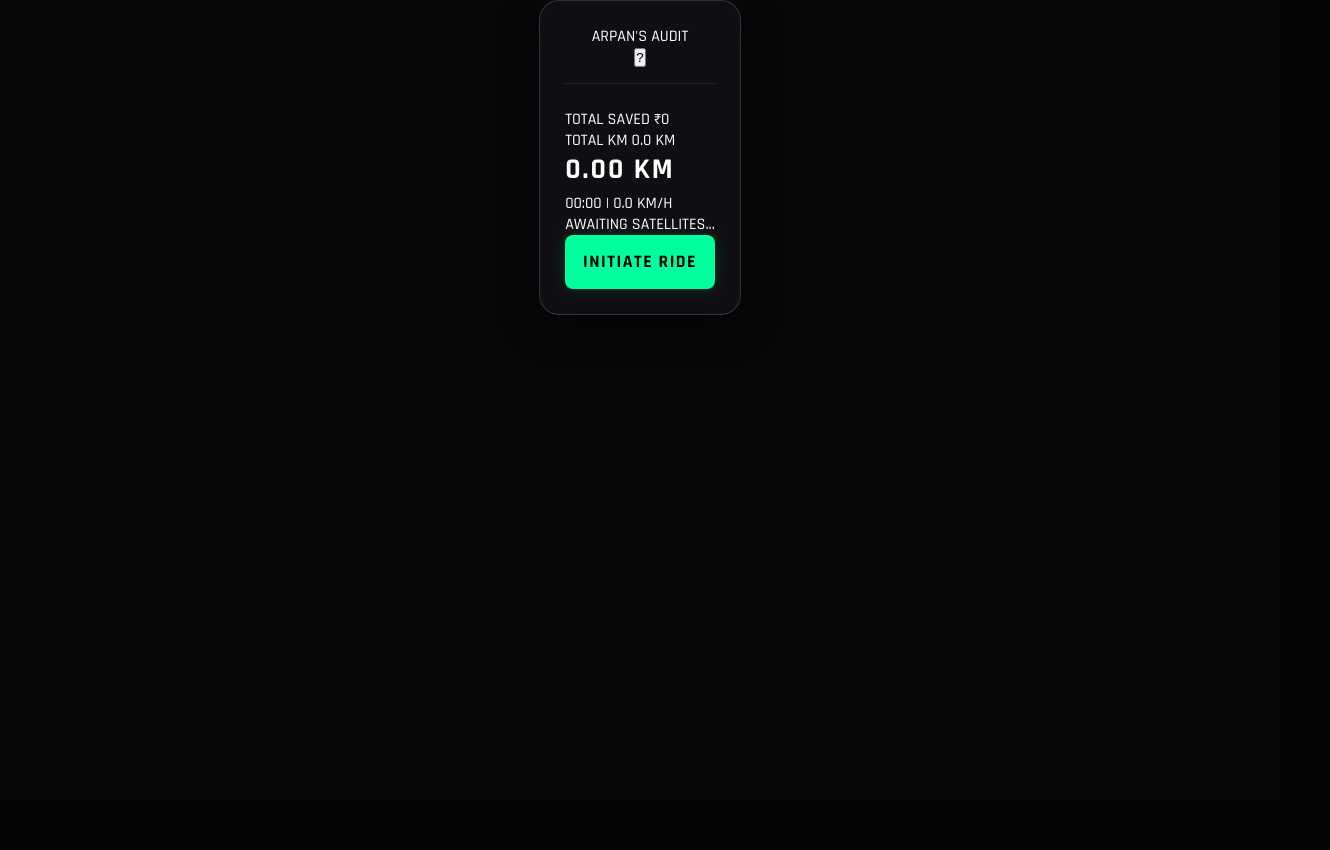
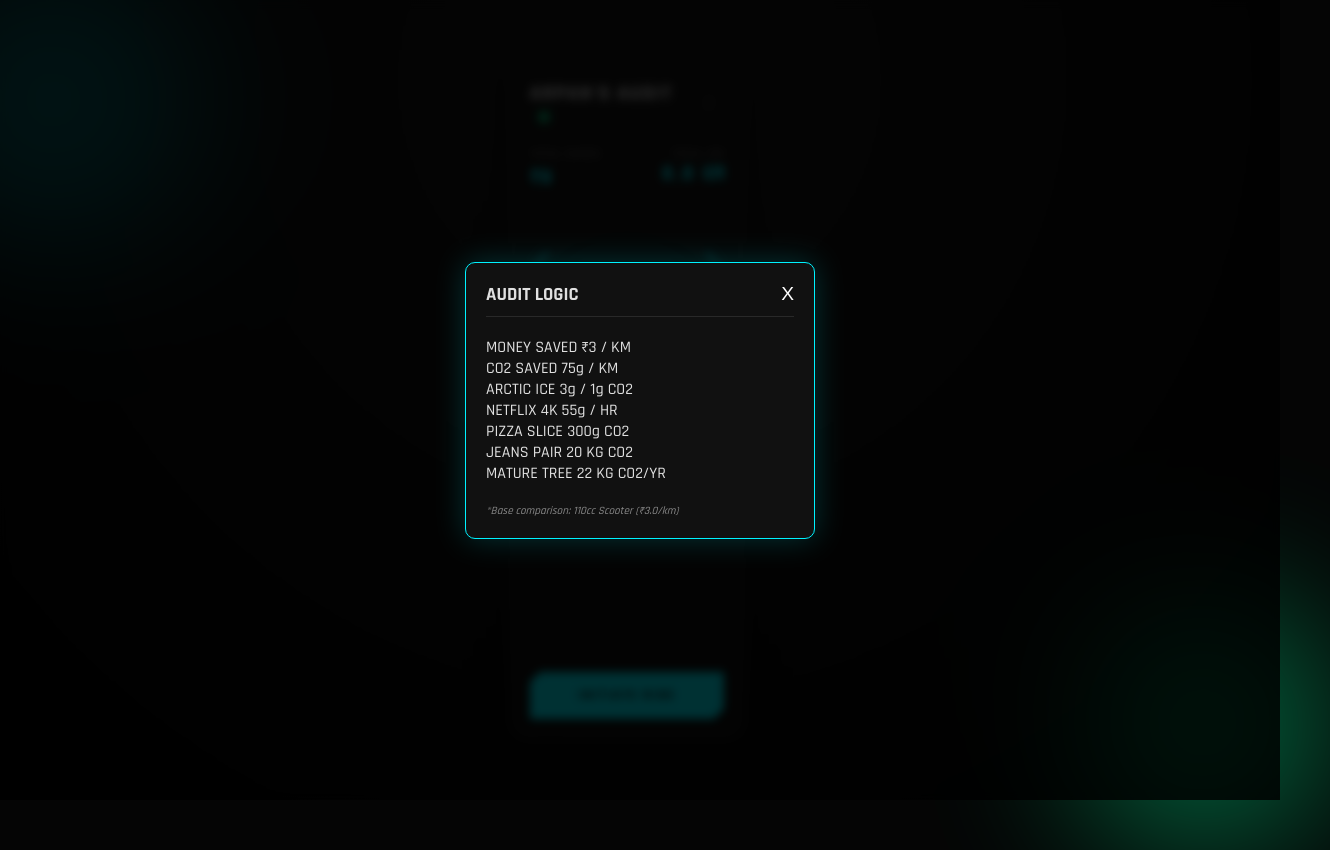
Before and after one commit to Arpanmondalz/commute-audit, a plain HTML site: page index.html in a window 1280 px wide. Shown: the whole page, 1330 px wide, since content can reach past the window. Before the commit the page ends 800 px from the top, so only its background shows below. Drawn offline with nearby package versions, Linux system fonts and the light colour scheme.

Commit message:
Added styles for new lifetime stats

```diff
--- a/style.css
+++ b/style.css
@@ -1,377 +1,400 @@
 :root {
-    --glass-bg: rgba(20, 20, 25, 0.65); /* Slightly more transparent to see shapes */
-    --glass-border: rgba(255, 255, 255, 0.15);
-    --text-main: #ffffff;
-    --text-dim: #888888;
+    --bg-dark: #050505;
+    --glass-border: rgba(255, 255, 255, 0.1);
+    --glass-bg: rgba(20, 20, 20, 0.6);
     --accent-cyan: #00f3ff;
     --accent-green: #00ff9d;
     --accent-red: #ff2a6d;
-    --accent-gold: #ffd700;
-    --font-head: 'Rajdhani', sans-serif;
+    --text-main: #e0e0e0;
+    --text-dim: #888;
+
+    --font-header: 'Rajdhani', sans-serif;
     --font-mono: 'Share Tech Mono', monospace;
 }
 
-* { box-sizing: border-box; margin: 0; padding: 0; }
+* {
+    box-sizing: border-box;
+    margin: 0;
+    padding: 0;
+    user-select: none;
+    -webkit-tap-highlight-color: transparent;
+}
 
 body {
-    background: #050505;
-    font-family: var(--font-head);
+    background-color: var(--bg-dark);
     color: var(--text-main);
-    min-height: 100vh;
+    font-family: var(--font-header);
+    height: 100vh;
+    overflow: hidden;
     display: flex;
     justify-content: center;
-    align-items: flex-start; /* Aligns to top for scrolling */
+    align-items: center;
 }
 
-/* --- BACKGROUND SHAPES (STATIC) --- */
+/* --- BACKGROUND --- */
 .bg-layer {
-    position: fixed;
-    top: 0; left: 0;
-    width: 100%;
-    height: 100%;
-    z-index: -1;
-    background: #08080a;
-    overflow: hidden;
+    position: absolute;
+    top: 0; left: 0; width: 100%; height: 100%;
+    background: radial-gradient(circle at 50% 10%, #1a1a1a, #000000);
+    z-index: -2;
 }
 
 .cyber-shape {
     position: absolute;
     border-radius: 50%;
+    filter: blur(80px);
+    opacity: 0.4;
+    z-index: -1;
 }
 
-.circle-1 {
-    width: 300px;
-    height: 300px;
-    top: -50px;
-    right: -50px;
-    background: radial-gradient(circle, rgba(0, 243, 255, 0.35) 0%, transparent 70%);
+.shape-1 {
+    width: 300px; height: 300px;
+    background: var(--accent-cyan);
+    top: -50px; left: -100px;
 }
 
-.circle-2 {
-    width: 250px;
-    height: 250px;
-    bottom: 10%;
-    left: -80px;
-    background: radial-gradient(circle, rgba(0, 255, 157, 0.35) 0%, transparent 70%);
+.shape-2 {
+    width: 250px; height: 250px;
+    background: var(--accent-green);
+    bottom: -50px; right: -50px;
 }
 
-.glow-orb {
-    width: 150px;
-    height: 150px;
-    top: 40%;
-    left: 60%;
-    background: radial-gradient(circle, rgba(255, 42, 109, 0.3) 0%, transparent 60%);
-    filter: blur(20px);
-}
-
-/* --- SCROLLABLE WRAPPER --- */
-.glass-wrapper {
-    width: 100%;
-    min-height: 100vh;
-    padding: 20px;
-    display: flex;
-    justify-content: center;
-    align-items: center; /* Center vertically if content is short */
-    box-sizing: border-box;
-}
-
-/* --- MAIN GLASS CONTAINER --- */
+/* --- CONTAINER --- */
 .glass-container {
-    width: 100%;
+    width: 90%;
     max-width: 400px;
-    /* Removed fixed height to allow scrolling */
+    height: 85vh;
     background: var(--glass-bg);
-    backdrop-filter: blur(15px); /* Strong blur for the shapes */
+    backdrop-filter: blur(15px);
     -webkit-backdrop-filter: blur(15px);
     border: 1px solid var(--glass-border);
     border-radius: 20px;
-    padding: 25px;
+    padding: 20px;
     display: flex;
     flex-direction: column;
-    box-shadow: 0 10px 40px rgba(0,0,0,0.6);
-    margin: auto 0; /* Centers it if page is tall */
+    box-shadow: 0 0 30px rgba(0,0,0,0.5);
+    position: relative;
 }
 
+/* --- HEADER --- */
 header {
-    text-align: center;
-    margin-bottom: 25px;
-    border-bottom: 1px solid rgba(255,255,255,0.1);
-    padding-bottom: 15px;
+    display: flex;
+    justify-content: space-between;
+    align-items: center;
+    margin-bottom: 20px;
 }
 
-h1 {
-    font-size: 1.8rem;
+.logo-text {
+    font-weight: 700;
+    font-size: 1.2rem;
     letter-spacing: 2px;
-    margin-bottom: 5px;
-    text-transform: uppercase;
+    text-shadow: 0 0 10px rgba(255, 255, 255, 0.3);
 }
 
-.sub-status {
-    font-family: var(--font-mono);
-    color: var(--accent-cyan);
-    font-size: 0.85rem;
+.status-indicator {
+    width: 8px; height: 8px;
+    background: var(--accent-green);
+    border-radius: 50%;
+    box-shadow: 0 0 10px var(--accent-green);
+    display: inline-block;
+    margin-left: 10px;
 }
 
-/* Hero Metric */
-.hero-metric {
-    text-align: center;
-    margin-bottom: 25px;
-    padding: 20px 10px;
-    background: rgba(0, 255, 157, 0.05);
-    border: 1px solid rgba(0, 255, 157, 0.15);
-    border-radius: 12px;
-    box-shadow: 0 0 20px rgba(0, 255, 157, 0.05);
+.icon-btn {
+    background: none;
+    border: 1px solid var(--glass-border);
+    color: var(--text-dim);
+    width: 30px; height: 30px;
+    border-radius: 50%;
+    font-family: var(--font-mono);
+    cursor: pointer;
 }
 
-.hero-metric .currency {
-    font-size: 2rem;
-    color: var(--accent-green);
-    vertical-align: top;
-    margin-right: 5px;
+/* --- PANELS --- */
+.panel {
+    flex: 1;
+    display: flex;
+    flex-direction: column;
+    align-items: center;
+    justify-content: center; /* Centering adjusted */
+    transition: opacity 0.3s ease;
 }
 
-#money-saved {
-    font-family: var(--font-mono);
-    font-size: 3.2rem;
-    color: var(--accent-green);
-    font-weight: bold;
-    text-shadow: 0 0 12px rgba(0, 255, 157, 0.25);
+.panel.hidden {
+    display: none;
 }
 
-.hero-label {
-    font-size: 0.8rem;
-    color: var(--text-dim);
-    letter-spacing: 2px;
-    margin-top: 8px;
-    text-transform: uppercase;
+/* --- NEW LIFETIME HEADER --- */
+.lifetime-header {
+    display: flex;
+    justify-content: space-between;
+    width: 100%;
+    margin-bottom: 20px; /* Space between lifetime stats and ring */
+    padding-bottom: 10px;
+    border-bottom: 1px solid rgba(255, 255, 255, 0.1);
 }
 
-/* Ride Metrics */
-.metric-big {
-    text-align: center;
-    font-size: 4.5rem;
-    font-family: var(--font-mono);
-    margin: 10px 0 20px 0;
-    text-shadow: 0 0 15px rgba(0, 243, 255, 0.2);
-    color: #fff;
+.stat-box.mini {
+    background: transparent;
+    border: none;
+    padding: 0;
+    text-align: left;
+    display: flex;
+    flex-direction: column;
 }
 
-.metric-big .unit {
-    font-size: 1rem;
-    display: block;
-    color: var(--text-dim);
-    margin-top: -10px;
+.stat-box.mini:last-child {
+    text-align: right;
+    align-items: flex-end;
 }
 
-.metric-row {
-    display: flex;
-    justify-content: space-between;
-    margin-bottom: 30px;
+.stat-box.mini .label {
+    font-size: 0.7rem;
+    color: var(--text-dim);
+    letter-spacing: 1px;
+    font-family: var(--font-header);
+    margin-bottom: 2px;
 }
 
-.metric-box {
-    text-align: center;
-    width: 48%;
-    background: rgba(255,255,255,0.03);
-    padding: 12px;
-    border-radius: 10px;
-    border: 1px solid rgba(255,255,255,0.05);
+.stat-box.mini .value {
+    font-size: 1.2rem;
+    color: var(--accent-cyan);
+    font-family: var(--font-mono);
+    font-weight: 700;
+    text-shadow: 0 0 5px rgba(0, 243, 255, 0.3);
 }
 
-.metric-box .label {
-    display: block;
-    font-size: 0.7rem;
-    color: var(--text-dim);
-    margin-bottom: 5px;
-    letter-spacing: 1px;
+/* --- HUD RING --- */
+.hud-ring {
+    width: 220px; height: 220px;
+    border: 2px solid rgba(255,255,255,0.05);
+    border-radius: 50%;
+    display: flex;
+    justify-content: center;
+    align-items: center;
+    position: relative;
+    margin-bottom: 30px;
+    background: radial-gradient(circle, rgba(0,243,255,0.05) 0%, rgba(0,0,0,0) 70%);
 }
 
-.metric-box .value {
-    font-family: var(--font-mono);
-    font-size: 1.3rem;
-    color: var(--accent-green);
+.hud-ring::before {
+    content: '';
+    position: absolute;
+    top: -5px; left: -5px; right: -5px; bottom: -5px;
+    border-radius: 50%;
+    border: 2px solid transparent;
+    border-top-color: var(--accent-cyan);
+    border-bottom-color: var(--accent-cyan);
+    animation: spin 4s linear infinite;
 }
 
-/* Buttons */
+@keyframes spin { 100% { transform: rotate(360deg); } }
+
+.ring-content {
+    text-align: center;
+}
+
+#dist-display {
+    font-family: var(--font-mono);
+    font-size: 2.5rem;
+    color: #fff;
+    text-shadow: 0 0 15px var(--accent-cyan);
+}
+
+.sub-stats {
+    font-family: var(--font-mono);
+    color: var(--text-dim);
+    font-size: 1rem;
+    margin-top: 5px;
+}
+
+.unit { font-size: 0.7rem; }
+
+/* --- BUTTONS --- */
 .cyber-btn {
     width: 100%;
-    padding: 16px;
-    font-size: 1.1rem;
-    font-family: var(--font-head);
+    padding: 15px;
+    border: none;
+    font-family: var(--font-header);
     font-weight: 700;
-    border: none;
-    border-radius: 8px;
+    letter-spacing: 2px;
     cursor: pointer;
-    text-transform: uppercase;
-    letter-spacing: 1.5px;
-    transition: transform 0.1s, box-shadow 0.2s;
+    clip-path: polygon(10px 0, 100% 0, 100% calc(100% - 10px), calc(100% - 10px) 100%, 0 100%, 0 10px);
+    transition: all 0.2s;
+    margin-top: auto; /* Pushes button to bottom */
 }
 
-.cyber-btn:active { transform: scale(0.98); }
-
 .cyber-btn.start {
-    background: var(--accent-green);
+    background: var(--accent-cyan);
     color: #000;
-    box-shadow: 0 0 15px rgba(0,255,157,0.15);
+    box-shadow: 0 0 20px rgba(0, 243, 255, 0.2);
 }
 
 .cyber-btn.stop {
     background: var(--accent-red);
     color: #fff;
-    box-shadow: 0 0 15px rgba(255,42,109,0.2);
+    box-shadow: 0 0 20px rgba(255, 42, 109, 0.4);
+    animation: pulse 2s infinite;
 }
 
-.cyber-btn.reset {
-    background: rgba(255,255,255,0.08);
-    color: var(--text-main);
-    border: 1px solid var(--glass-border);
-    margin-top: 15px;
-    font-size: 0.9rem;
-    padding: 14px;
-}
-
-.cyber-btn.small {
-    padding: 12px;
-    font-size: 0.9rem;
-    background: var(--accent-cyan);
-    color: #000;
+.cyber-btn.secondary {
+    background: transparent;
+    border: 1px solid var(--text-dim);
+    color: var(--text-dim);
     margin-top: 20px;
 }
 
-/* Report View */
-.hidden { display: none !important; }
+@keyframes pulse {
+    0% { box-shadow: 0 0 0 0 rgba(255, 42, 109, 0.7); }
+    70% { box-shadow: 0 0 0 10px rgba(255, 42, 109, 0); }
+    100% { box-shadow: 0 0 0 0 rgba(255, 42, 109, 0); }
+}
 
-.report-header {
-    text-align: center;
-    color: var(--accent-cyan);
+.status-text {
+    font-family: var(--font-mono);
+    font-size: 0.8rem;
+    color: var(--text-dim);
     margin-bottom: 20px;
-    font-size: 1.3rem;
     letter-spacing: 1px;
 }
 
-.impact-grid {
+/* --- REPORT SCREEN --- */
+.hero-stat {
+    text-align: center;
+    margin: 20px 0;
+    padding: 20px;
+    background: rgba(0, 255, 157, 0.05);
+    border: 1px solid rgba(0, 255, 157, 0.2);
+    border-radius: 10px;
+    width: 100%;
+}
+
+.hero-val {
+    font-family: var(--font-mono);
+    font-size: 3rem;
+    color: var(--accent-green);
+    text-shadow: 0 0 15px rgba(0, 255, 157, 0.4);
+}
+
+.currency { font-size: 1.5rem; color: var(--accent-green); }
+.hero-label { font-size: 0.7rem; letter-spacing: 2px; margin-top: 5px; }
+
+.grid-stats {
     display: grid;
     grid-template-columns: 1fr 1fr;
-    gap: 12px;
-    margin-bottom: 25px;
+    gap: 10px;
+    width: 100%;
 }
 
-.card {
+.stat-card {
     background: rgba(255,255,255,0.03);
     padding: 15px;
-    border-radius: 12px;
+    border-radius: 8px;
     text-align: center;
-    border: 1px solid rgba(255,255,255,0.05);
-    transition: background 0.2s;
 }
 
-.card:hover { background: rgba(255,255,255,0.07); }
-
-.card .icon { font-size: 1.5rem; margin-bottom: 8px; display: block; }
-.card-val { font-size: 1.1rem; font-weight: bold; font-family: var(--font-mono); color: #fff; }
-.card-sub { font-size: 0.65rem; color: var(--text-dim); margin-top: 5px; text-transform: uppercase; }
-
-/* Lifetime Stats */
-.lifetime-stats {
-    background: rgba(0,0,0,0.3);
-    padding: 15px;
-    border-radius: 12px;
-    border: 1px solid rgba(255,255,255,0.05);
-    margin-bottom: 10px;
+.stat-card .val {
+    font-family: var(--font-mono);
+    font-size: 1.1rem;
+    margin: 5px 0;
 }
 
-.lifetime-stats h3 {
-    font-size: 0.85rem;
-    color: var(--accent-gold);
+.stat-card .label { font-size: 0.6rem; color: var(--text-dim); }
+
+.forest-tracker {
+    width: 100%;
+    margin-top: 20px;
+    border: 1px solid rgba(255,255,255,0.1);
+    padding: 15px;
+    border-radius: 8px;
+}
+
+.tracker-header {
+    font-size: 0.8rem;
+    color: #ffd700;
     margin-bottom: 10px;
-    letter-spacing: 1px;
-    text-align: left;
 }
 
 .progress-bar {
     width: 100%;
-    height: 8px;
-    background: #222;
-    border-radius: 4px;
+    height: 10px;
+    background: rgba(255,255,255,0.1);
+    border-radius: 5px;
     overflow: hidden;
-    margin-bottom: 8px;
 }
 
 .fill {
     height: 100%;
-    background: linear-gradient(90deg, #00ff9d, #00f3ff);
-    width: 0%;
-    transition: width 1s ease-out;
+    background: #ffd700;
+    box-shadow: 0 0 10px #ffd700;
+    transition: width 1s ease;
 }
 
-.progress-text {
+.tracker-footer {
     text-align: right;
     font-family: var(--font-mono);
-    font-size: 0.8rem;
+    font-size: 0.7rem;
+    margin-top: 5px;
     color: var(--text-dim);
 }
 
-.progress-text span { color: var(--accent-cyan); }
-
-/* Footer */
-.footer-controls {
-    margin-top: 25px;
-    text-align: center;
+.section-title {
+    font-size: 1rem;
+    letter-spacing: 2px;
+    color: var(--accent-cyan);
+    margin-bottom: 10px;
 }
 
-.text-link {
-    background: none;
-    border: none;
-    color: var(--text-dim);
-    font-family: var(--font-mono);
-    font-size: 0.75rem;
-    cursor: pointer;
-    text-decoration: none;
-    border-bottom: 1px dotted rgba(255,255,255,0.3);
-    padding-bottom: 2px;
-}
-
-/* Modal */
+/* --- MODAL --- */
 .modal {
     position: fixed;
-    top: 0; left: 0;
-    width: 100%;
-    height: 100%;
-    background: rgba(0,0,0,0.92);
-    z-index: 1000;
+    top: 0; left: 0; width: 100%; height: 100%;
+    background: rgba(0,0,0,0.8);
+    backdrop-filter: blur(5px);
     display: flex;
     justify-content: center;
     align-items: center;
-    padding: 20px;
+    z-index: 100;
 }
 
 .modal-content {
     background: #111;
     border: 1px solid var(--accent-cyan);
-    padding: 25px;
-    border-radius: 15px;
-    width: 100%;
-    max-width: 340px;
-    text-align: center;
-    box-shadow: 0 0 30px rgba(0, 243, 255, 0.1);
+    padding: 20px;
+    width: 85%;
+    max-width: 350px;
+    border-radius: 10px;
+    box-shadow: 0 0 30px rgba(0, 243, 255, 0.2);
 }
 
-.modal-subtitle {
-    color: var(--accent-green);
-    font-size: 0.8rem;
+.modal-header {
+    display: flex;
+    justify-content: space-between;
+    align-items: center;
     margin-bottom: 20px;
-    font-family: var(--font-mono);
+    border-bottom: 1px solid rgba(255,255,255,0.1);
+    padding-bottom: 10px;
 }
 
-.data-list { text-align: left; }
-
-.data-row {
+.logic-row {
     display: flex;
     justify-content: space-between;
-    padding: 10px 0;
-    border-bottom: 1px solid rgba(255,255,255,0.1);
+    margin-bottom: 10px;
     font-family: var(--font-mono);
-    font-size: 0.8rem;
-    color: #ccc;
+    font-size: 0.9rem;
 }
-.data-row span:last-child { color: var(--accent-cyan); }
+
+.modal-note {
+    font-size: 0.7rem;
+    color: var(--text-dim);
+    margin-top: 20px;
+    font-style: italic;
+}
+
+#close-modal {
+    background: none;
+    border: none;
+    color: #fff;
+    font-size: 1.2rem;
+    cursor: pointer;
+}
```
